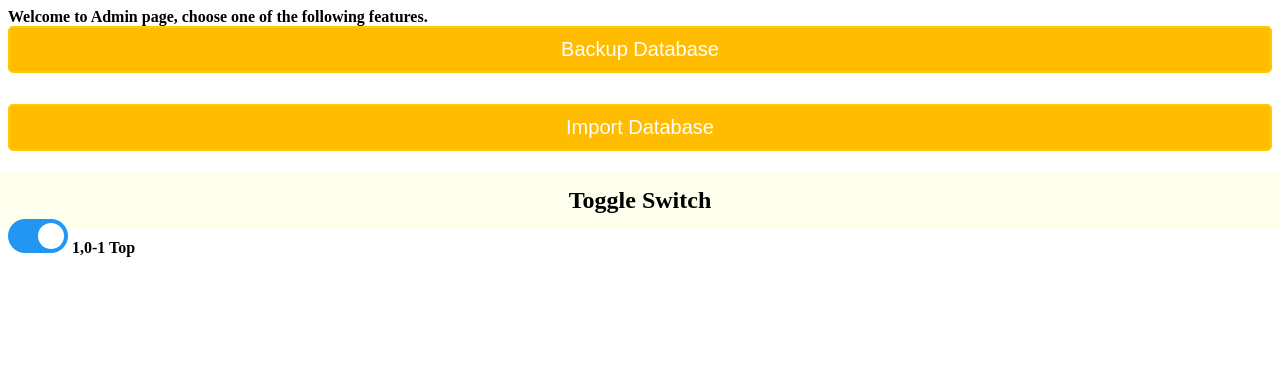
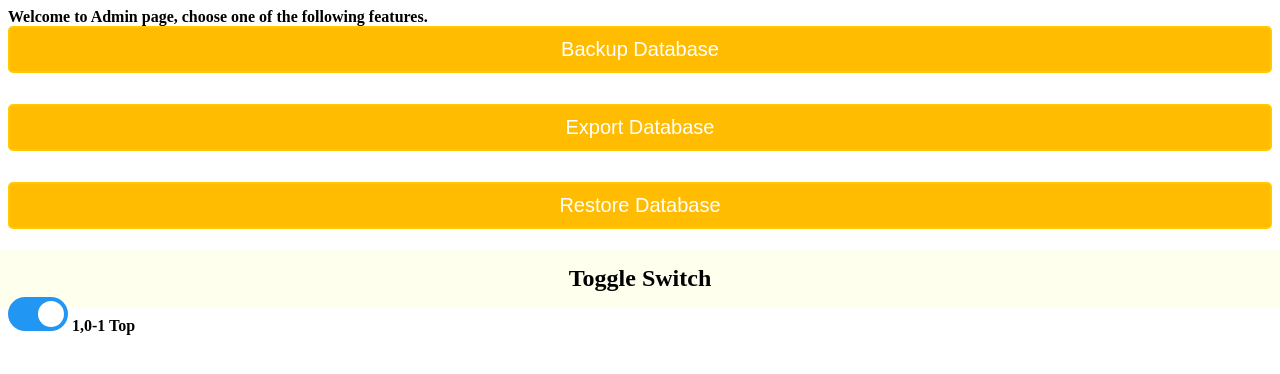
Before and after one commit to gjhaveri/AWS-Cloud-Application, a PHP site: page /admin.php in a window 1280 px wide. Shown: the top 374 px of the page. Run offline with PHP 8.4, Linux system fonts and the light colour scheme.

Commit message:
Adding Navigation Functionality

```diff
--- a/admin.php
+++ b/admin.php
@@ -68,14 +68,19 @@ input:checked + .slider:before {
 </style>
 </head>
 <body>
-<form action="restore.php" method="post">
+<form action="backup.php" method="post">
 
     <input type="submit" value="Backup Database">
 </form>
 
-<form action="import.php" method="post">
-    <input type="submit" value="Import Database">
+<form action="export.php" method="post">
+    <input type="submit" value="Export Database">
 </form>
+
+ <form action="restore.php" method="post">
+    <input type="submit" value="Restore Database">
+</form>
+
 
 <h2>Toggle Switch</h2>
 
```
